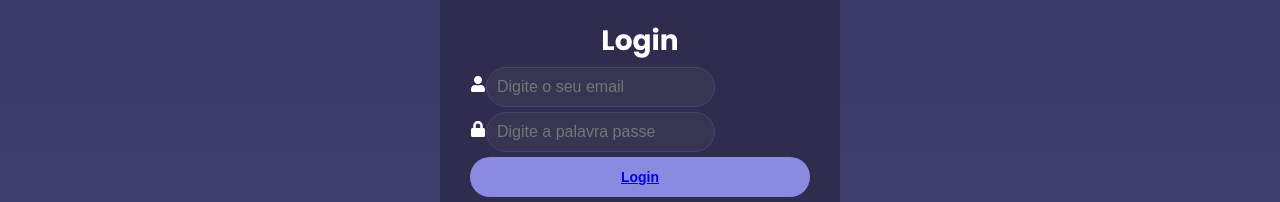
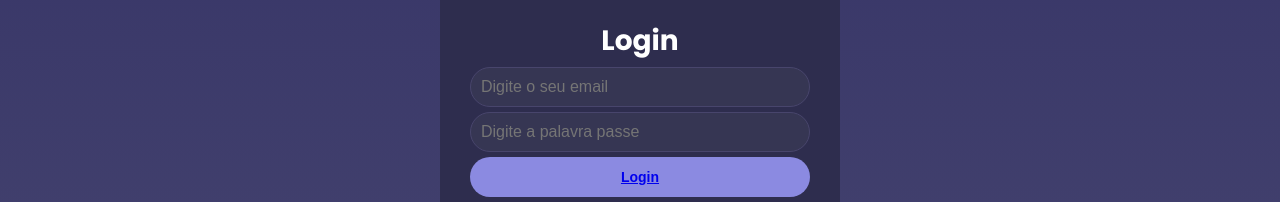
Before and after one commit to AutoMarket2024/cadastrousuario-1, a React (Vite) app: page / in a window 1280 px wide. Shown: the part 177-379 px from the top of the page. Built offline with nearby package versions, Linux system fonts and the light colour scheme.

Commit message:
removendo  o react icon

```diff
--- a/src/pages/Login/Login.jsx
+++ b/src/pages/Login/Login.jsx
@@ -2,7 +2,12 @@
 import Home from "../Home";
 import "./Login.css";
 import { FaUser, FaLock } from "react-icons/fa";
-import { BrowserRouter as Router, Route, Link, useNavigate } from "react-router-dom";
+import {
+  BrowserRouter as Router,
+  Route,
+  Link,
+  useNavigate,
+} from "react-router-dom";
 import { useState } from "react";
 import axios from "axios";
 
@@ -43,8 +48,7 @@
     <div className="container">
       <form onSubmit={handleSubmit}>
         <h1>Login</h1>
-        <div className="input-group">
-          <FaUser className="icon" />
+
         <input
           type="email"
           name="email"
@@ -53,9 +57,7 @@
           onChange={(event) => setUserName(event.target.value)}
           required
         />
-        </div>
-        <div className="input-group">
-          <FaLock className="icon" />
+
         <input
           type="password"
           name="password"
@@ -64,7 +66,7 @@
           onChange={(event) => setPassword(event.target.value)}
           required
         />
-        </div>
+
         <button type="submit">
           <Link to={"/home"}>Login</Link>
         </button>
--- a/src/pages/Routes.jsx
+++ b/src/pages/Routes.jsx
@@ -2,11 +2,16 @@
 import SignIn from "./Login/Login";
 import SignUp from "./Login/SignUp";
 import ForgetPassword from "./Login/Forget";
-import { BrowserRouter as Router, Route, Routes, Navigate } from "react-router-dom";
+import {
+  BrowserRouter as Router,
+  Route,
+  Routes,
+  Navigate,
+} from "react-router-dom";
 
 // Protected Route component
 function ProtectedRoute({ children }) {
-  const isAuthenticated = localStorage.getItem('token'); // or your auth logic
+  const isAuthenticated = localStorage.getItem("token"); // or your auth logic
   return isAuthenticated ? children : <Navigate to="/" replace />;
 }
 
@@ -19,17 +24,9 @@
         <Routes>
           <Route path="/" element={<SignIn />} />
           <Route path="/login" element={<SignIn />} />
-          <Route path="/forgotpassword" element={<ForgetPassword />} />
           <Route path="/forgot-password" element={<ForgetPassword />} />
           <Route path="/signup" element={<SignUp />} />
-          <Route
-            path="/home"
-            element={
-              <ProtectedRoute>
-                <Home />
-              </ProtectedRoute>
-            }
-          />
+          <Route path="/home" element={<Home />} />
           <Route path="*" element={<h1>Página não encontrada</h1>} />
         </Routes>
       </div>
```
Lines whose indentation alone changed are shown as unchanged.
